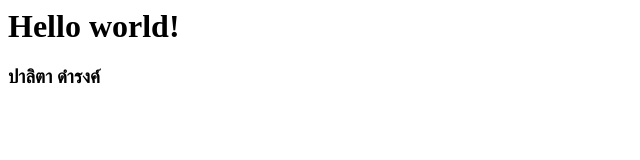
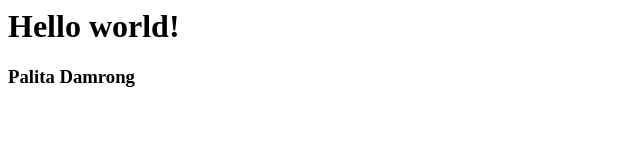
Before and after one commit to P-palita/myweb, a plain HTML site: page index.html in a window 1280 px wide. Shown: the full height of the page, 0-640 px from the left. Drawn offline with Linux system fonts and the light colour scheme.

Commit message:
Update index.html

```diff
--- a/index.html
+++ b/index.html
@@ -1,4 +1,4 @@
 <html>
   <h1>Hello world!</h1>
-  <h3>ปาลิตา ดำรงค์</h3>
+  <h3>Palita Damrong</h3>
 </html>
```
